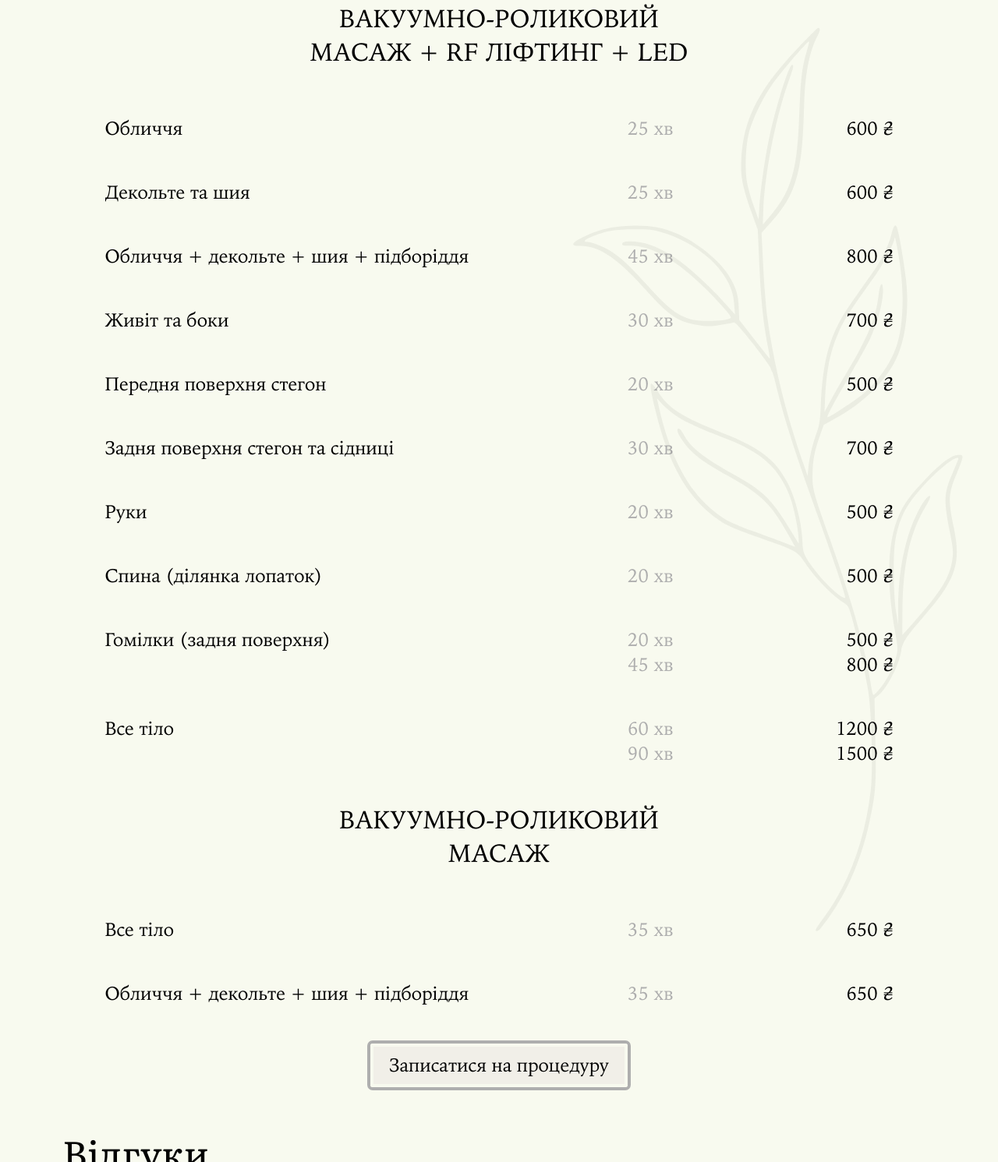
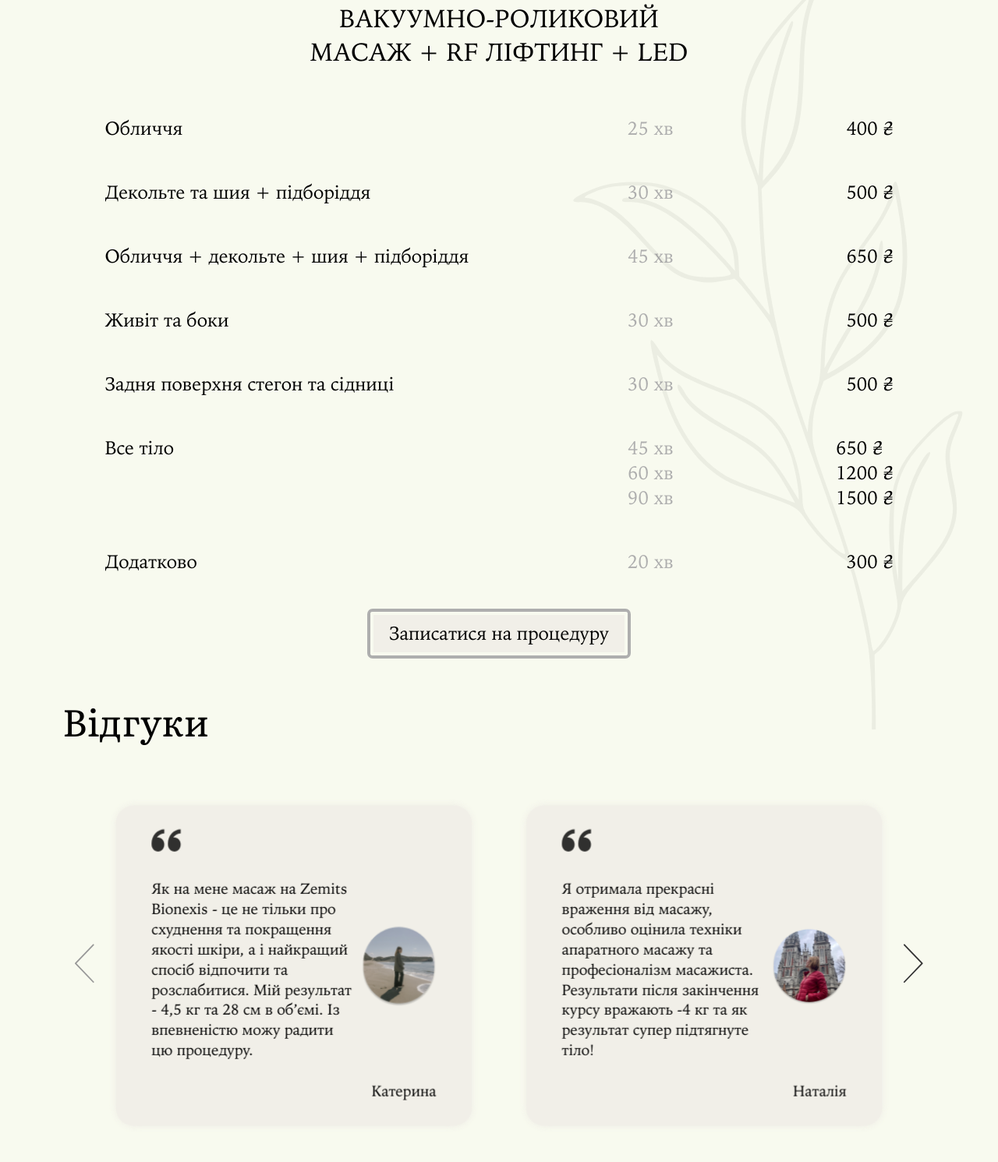
Before and after one commit to Drobashik/marle-studio, a website built with Vite: page src/index.html in a window 1280 px wide. Shown: the part 1927-3418 px from the top of the page at 78% size. Built offline with nearby package versions, Linux system fonts and the light colour scheme.

Commit message:
change price

```diff
--- a/src/index.html
+++ b/src/index.html
@@ -198,18 +198,18 @@
           <span>25 хв</span>
         </div>
         <div class="price__column">
-          <span>600 ₴</span>
+          <span>400 ₴</span>
         </div>
       </div>
       <div class="price__row">
         <div class="price__column">
-          <span>Декольте та шия</span>
+          <span>Декольте та шия + підборіддя</span>
         </div>
         <div class="price__column">
-          <span>25 хв</span>
+          <span>30 хв</span>
         </div>
         <div class="price__column">
-          <span>600 ₴</span>
+          <span>500 ₴</span>
         </div>
       </div>
       <div class="price__row">
@@ -220,7 +220,7 @@
           <span>45 хв</span>
         </div>
         <div class="price__column">
-          <span>800 ₴</span>
+          <span>650 ₴</span>
         </div>
       </div>
       <div class="price__row">
@@ -229,17 +229,6 @@
         </div>
         <div class="price__column">
           <span>30 хв</span>
-        </div>
-        <div class="price__column">
-          <span>700 ₴</span>
-        </div>
-      </div>
-      <div class="price__row">
-        <div class="price__column">
-          <span>Передня поверхня стегон</span>
-        </div>
-        <div class="price__column">
-          <span>20 хв</span>
         </div>
         <div class="price__column">
           <span>500 ₴</span>
@@ -253,42 +242,7 @@
           <span>30 хв</span>
         </div>
         <div class="price__column">
-          <span>700 ₴</span>
-        </div>
-      </div>
-      <div class="price__row">
-        <div class="price__column">
-          <span>Руки</span>
-        </div>
-        <div class="price__column">
-          <span>20 хв</span>
-        </div>
-        <div class="price__column">
           <span>500 ₴</span>
-        </div>
-      </div>
-      <div class="price__row">
-        <div class="price__column">
-          <span>Спина (ділянка лопаток)</span>
-        </div>
-        <div class="price__column">
-          <span>20 хв</span>
-        </div>
-        <div class="price__column">
-          <span>500 ₴</span>
-        </div>
-      </div>
-      <div class="price__row">
-        <div class="price__column">
-          <span>Гомілки (задня поверхня)</span>
-        </div>
-        <div class="price__column">
-          <span>20 хв</span>
-          <span>45 хв</span>
-        </div>
-        <div class="price__column">
-          <span>500 ₴</span>
-          <span>800 ₴</span>
         </div>
       </div>
       <div class="price__row">
@@ -296,37 +250,25 @@
           <span>Все тіло</span>
         </div>
         <div class="price__column">
+          <span>45 хв</span>
           <span>60 хв</span>
           <span>90 хв</span>
         </div>
         <div class="price__column">
+          <span>650 ₴</span>
           <span>1200 ₴</span>
           <span>1500 ₴</span>
         </div>
       </div>
-    </div>
-    <h3 class="price__table-title">Вакуумно-роликовий масаж</h3>
-    <div class="price__table">
       <div class="price__row">
         <div class="price__column">
-          <span>Все тіло</span>
+          <span>Додатково</span>
         </div>
         <div class="price__column">
-          <span>35 хв</span>
+          <span>20 хв</span>
         </div>
         <div class="price__column">
-          <span>&numsp;650 ₴</span>
-        </div>
-      </div>
-      <div class="price__row">
-        <div class="price__column">
-          <span>Обличчя + декольте + шия + підборіддя</span>
-        </div>
-        <div class="price__column">
-          <span>35 хв</span>
-        </div>
-        <div class="price__column">
-          <span>&numsp;650 ₴</span>
+          <span>300 ₴</span>
         </div>
       </div>
     </div>
```
